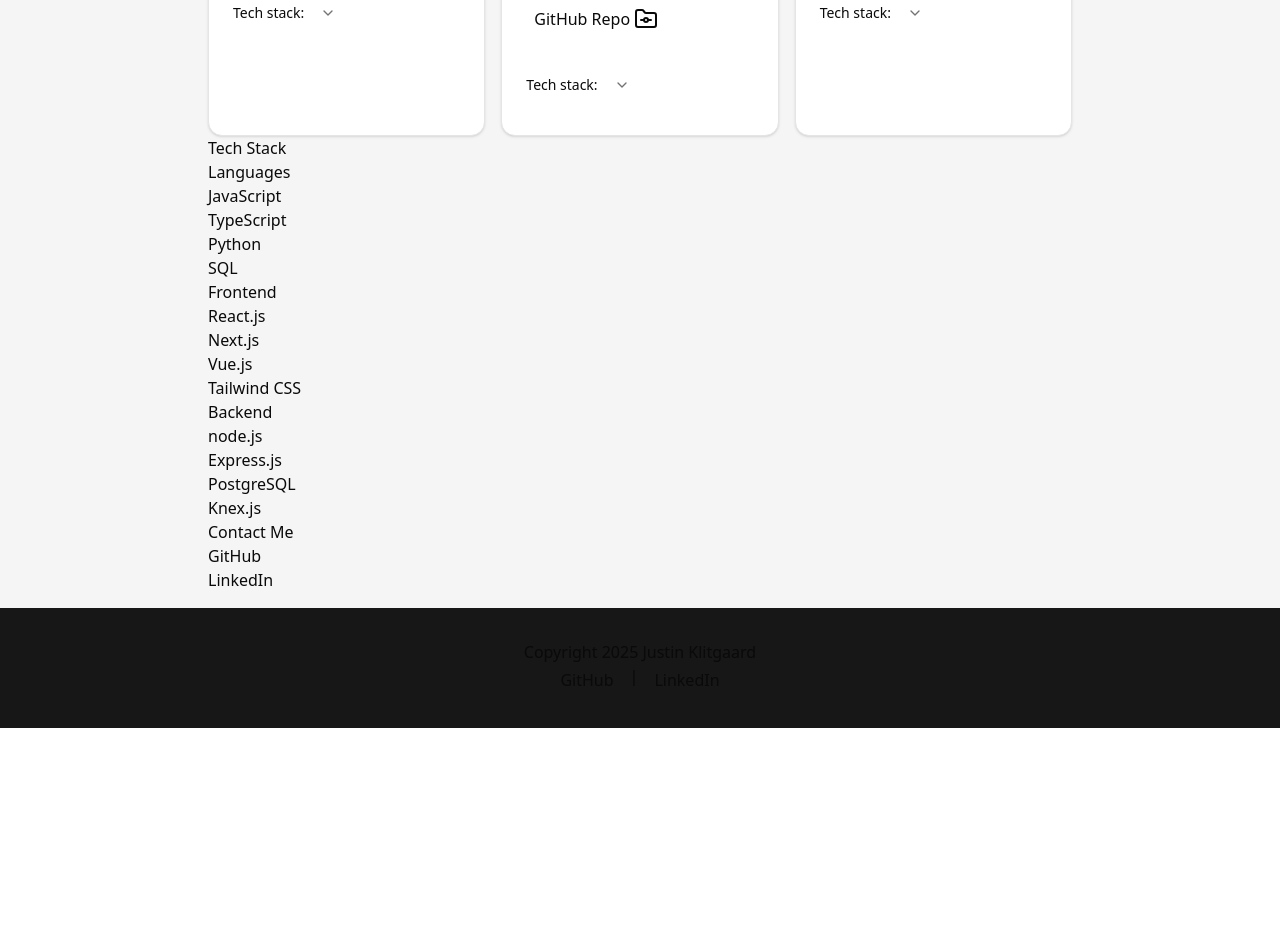
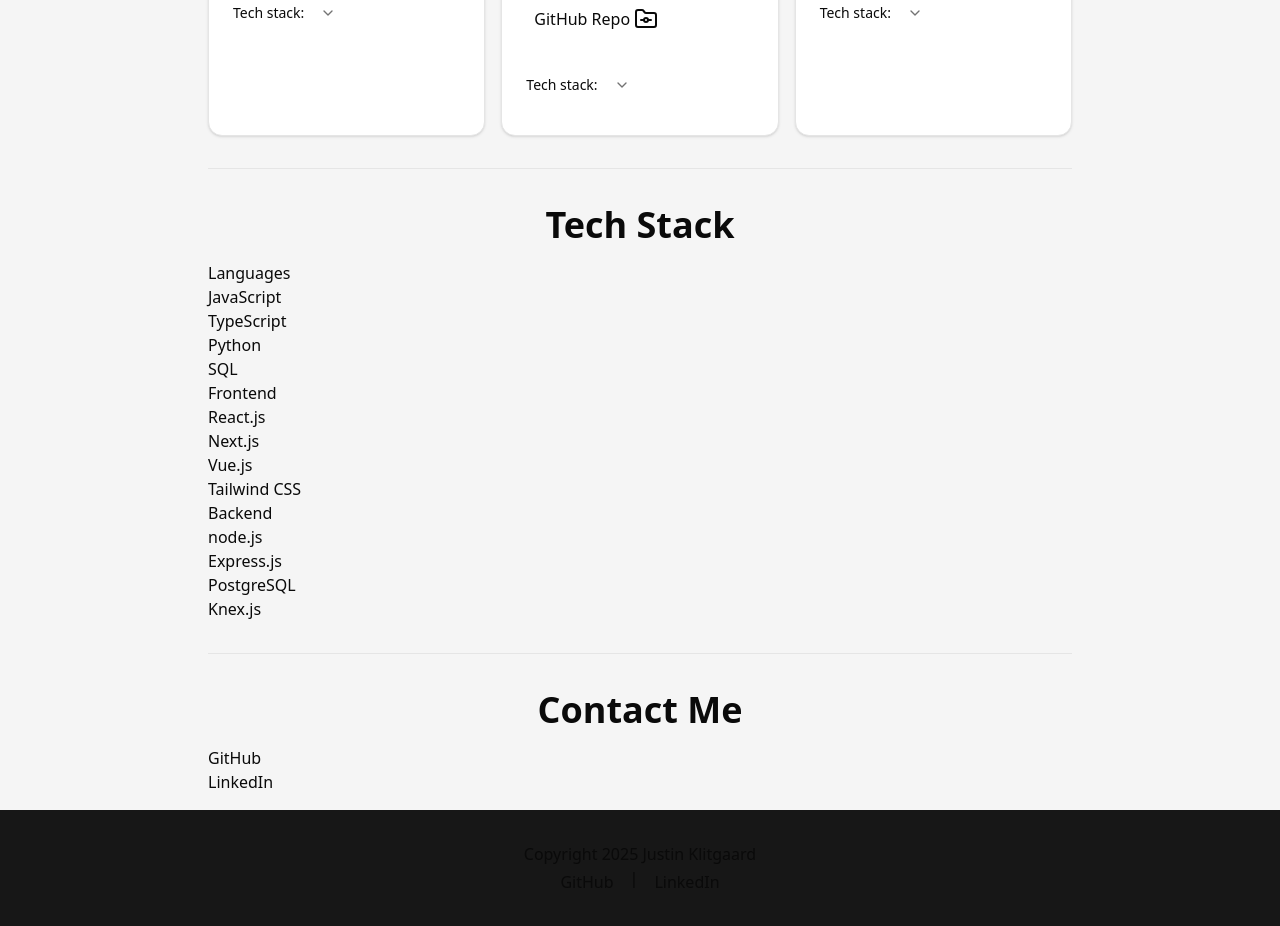
Before and after one commit to Justin-K-Ellis/react-personal-site, a React (Vite) app: page / in a window 1280 px wide. Shown: the part 1300-2226 px from the top of the page. Before the commit the page ends 2028 px from the top, so only its background shows below. Built offline with nearby package versions, Linux system fonts and the light colour scheme.

Commit message:
feat: add titles, separator to Home sections

```diff
--- a/package.json
+++ b/package.json
@@ -11,6 +11,7 @@
   },
   "dependencies": {
     "@radix-ui/react-accordion": "^1.2.11",
+    "@radix-ui/react-separator": "^1.1.7",
     "@radix-ui/react-slot": "^1.2.3",
     "@tailwindcss/vite": "^4.1.11",
     "class-variance-authority": "^0.7.1",
--- a/src/components/Contact.tsx
+++ b/src/components/Contact.tsx
@@ -1,9 +1,10 @@
 import text from "../assets/text.json";
+import Title from "./Title";
 
 export default function Contact() {
   return (
     <section id="contact">
-      <h2>Contact Me</h2>
+      <Title text="Contact Me" />
       <p>
         <a href={text.contact.github}>GitHub</a>
       </p>
--- a/src/components/Portfolio.tsx
+++ b/src/components/Portfolio.tsx
@@ -1,3 +1,5 @@
+import { Separator } from "@/components/ui/separator";
+
 import ProjectCard from "./ProjectCard";
 import Title from "./Title";
 import cardData from "../assets/cardData";
@@ -20,6 +22,7 @@
           />
         ))}
       </div>
+      <Separator className="my-4 md:my-8" />
     </section>
   );
 }
--- a/src/components/TechStack.tsx
+++ b/src/components/TechStack.tsx
@@ -1,18 +1,22 @@
+import { Separator } from "@/components/ui/separator";
+
 import text from "../assets/text.json";
 import TechStackGallery from "./TechStackGallery";
+import Title from "./Title";
 
 const stack = text.techStack;
 
 export default function TechStack() {
   return (
     <section id="tech-stack">
-      <h2>Tech Stack</h2>
+      <Title text="Tech Stack" />
       <h3>Languages</h3>
       <TechStackGallery tech={stack.languages} />
       <h3>Frontend</h3>
       <TechStackGallery tech={stack.frontend} />
       <h3>Backend</h3>
       <TechStackGallery tech={stack.backend} />
+      <Separator className="my-4 md:my-8" />
     </section>
   );
 }
--- /dev/null
+++ b/src/components/ui/separator.tsx
@@ -0,0 +1,26 @@
+import * as React from "react"
+import * as SeparatorPrimitive from "@radix-ui/react-separator"
+
+import { cn } from "@/lib/utils"
+
+function Separator({
+  className,
+  orientation = "horizontal",
+  decorative = true,
+  ...props
+}: React.ComponentProps<typeof SeparatorPrimitive.Root>) {
+  return (
+    <SeparatorPrimitive.Root
+      data-slot="separator"
+      decorative={decorative}
+      orientation={orientation}
+      className={cn(
+        "bg-border shrink-0 data-[orientation=horizontal]:h-px data-[orientation=horizontal]:w-full data-[orientation=vertical]:h-full data-[orientation=vertical]:w-px",
+        className
+      )}
+      {...props}
+    />
+  )
+}
+
+export { Separator }
```
Also changed, not shown: 1 other file (tests, documents, lock files or other folders).
